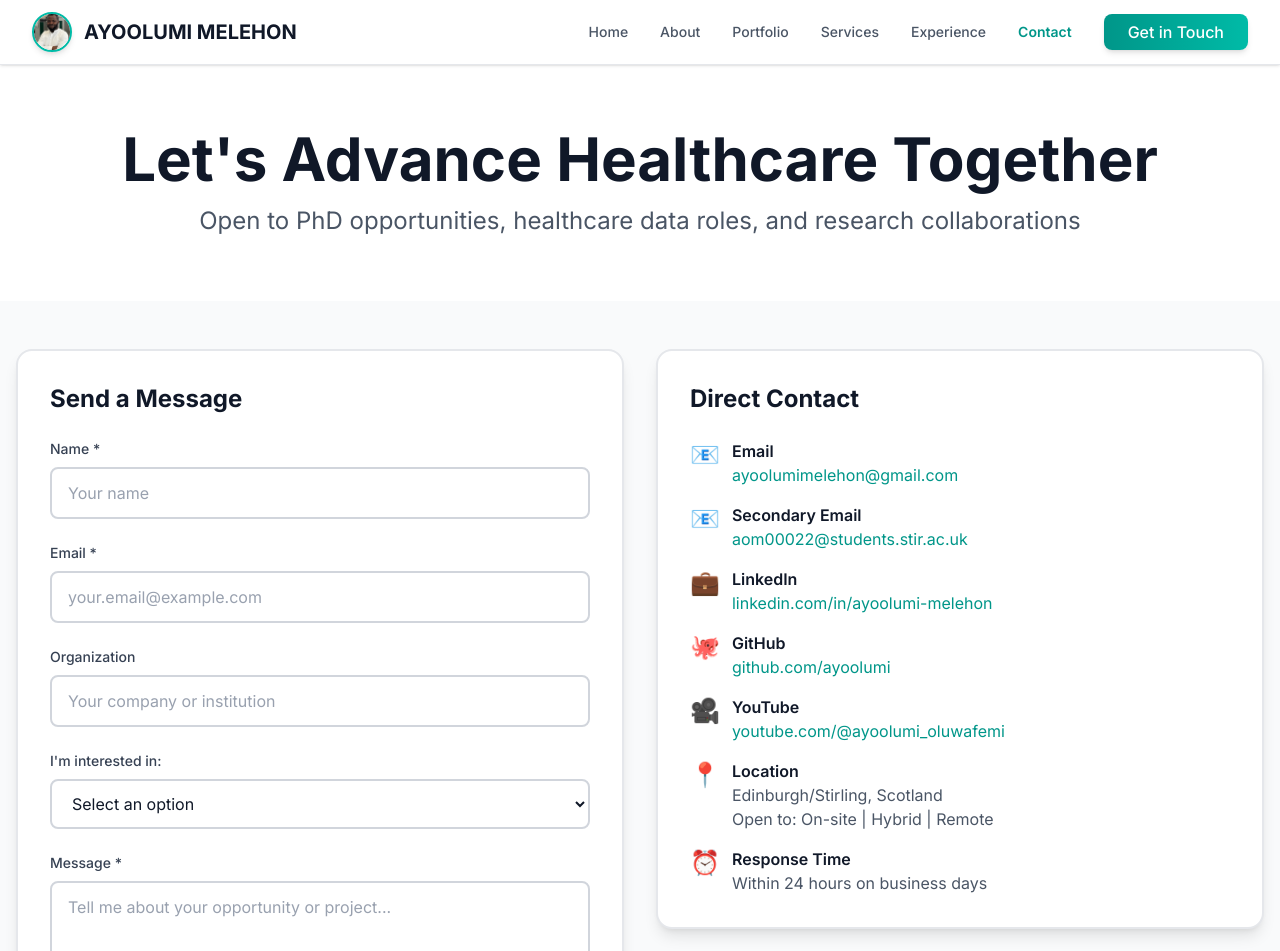
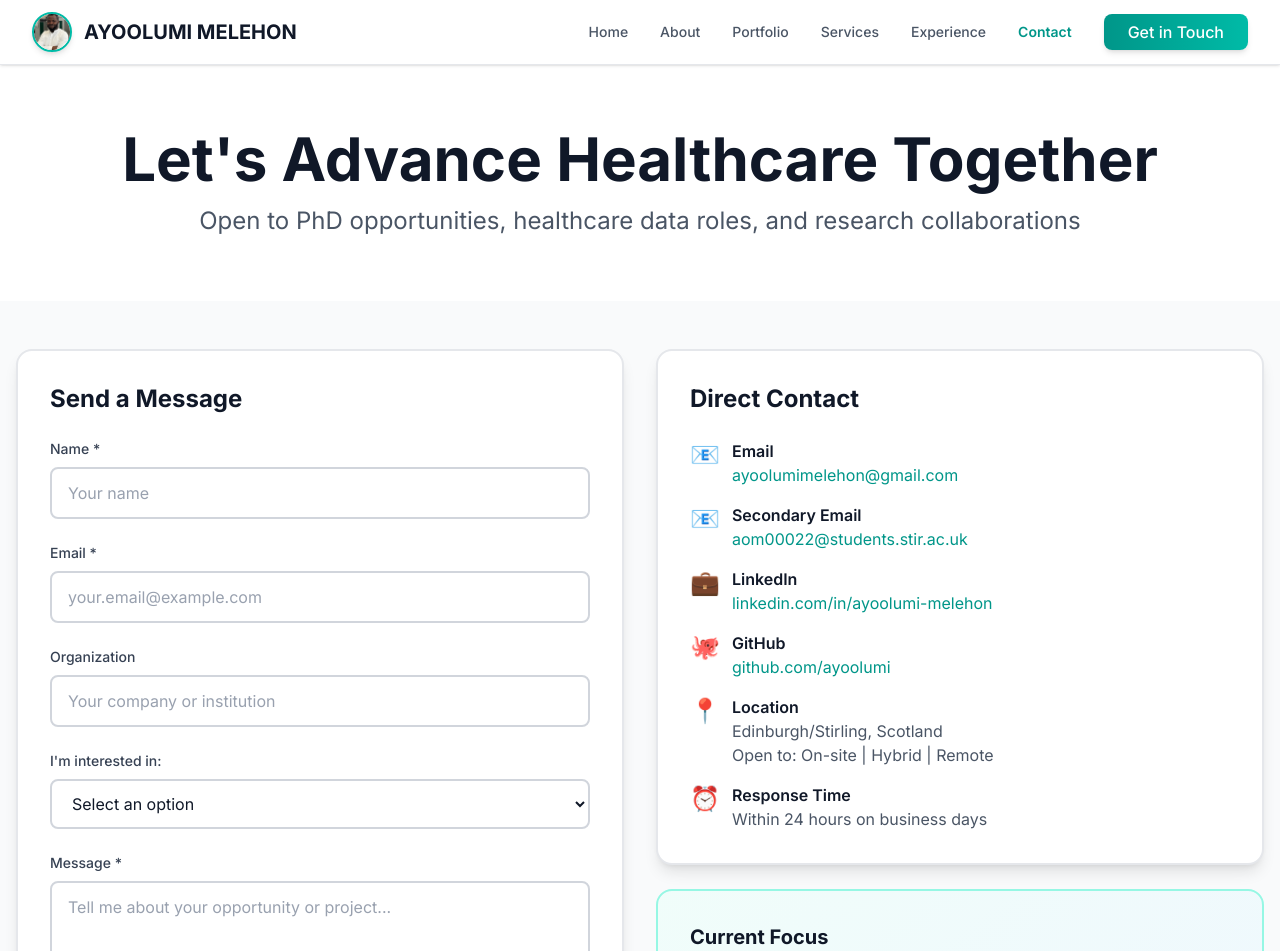
Before and after one commit to ayothetechguy/my-portfolio-website, a Next.js app: page /contact in a window 1280 px wide. Shown: the top 951 px of the page. Built offline with nearby package versions, Linux system fonts and the light colour scheme.

Commit message:
Add working contact form with Formspree integration

```diff
--- a/app/contact/page.tsx
+++ b/app/contact/page.tsx
@@ -311,7 +311,6 @@ export default function Contact() {
                     { icon: "📧", title: "Secondary Email", value: "aom00022@students.stir.ac.uk", link: "mailto:info@ayofemimelehon.com" },
                     { icon: "💼", title: "LinkedIn", value: "linkedin.com/in/ayoolumi-melehon", link: "https://www.linkedin.com/in/ayoolumi-melehon-b63237179/" },
                     { icon: "🐙", title: "GitHub", value: "github.com/ayoolumi", link: "https://github.com/ayoolumi" },
-                    { icon: "🎥", title: "YouTube", value: "youtube.com/@ayoolumi_oluwafemi", link: "https://www.youtube.com/@ayoolumi_oluwafemi" },
                     { icon: "📍", title: "Location", value: "Edinburgh/Stirling, Scotland\nOpen to: On-site | Hybrid | Remote", link: null },
                     { icon: "⏰", title: "Response Time", value: "Within 24 hours on business days", link: null }
                   ].map((item, index) => (
```
